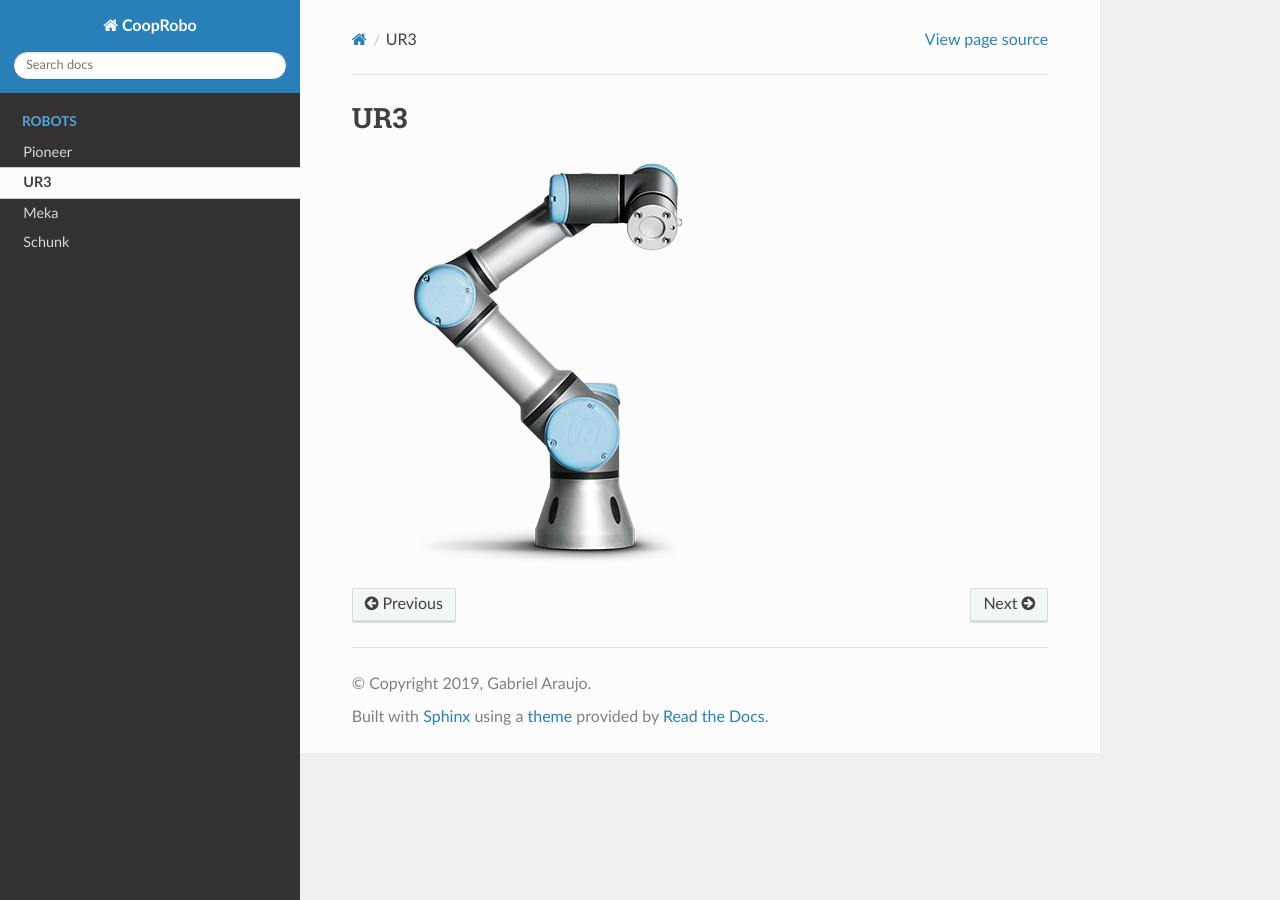
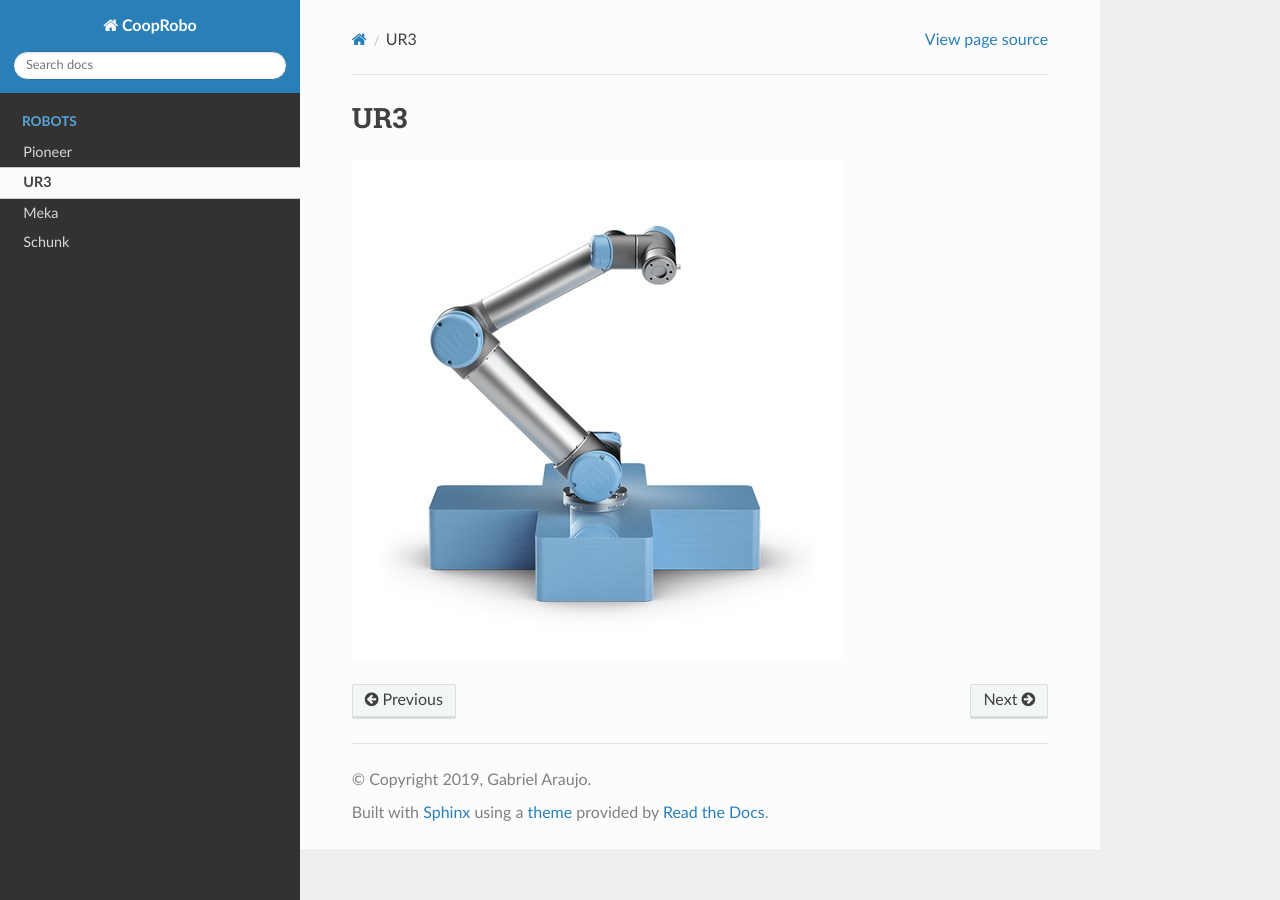
Before and after one commit to lara-unb/CoopRobo, a Sphinx documentation site: the page built from docs/source/ur3.rst, in a window 1280 px wide. Built offline with Sphinx 7.4.7 and the Read the Docs theme 2.0.0, drawn with Linux system fonts in a browser that asks for light colours.

Commit message:
Update docs

```diff
--- a/docs/source/conf.py
+++ b/docs/source/conf.py
@@ -14,7 +14,7 @@
 #
 import os
 import sys
-# sys.path.insert(0, os.path.abspath('.'))
+sys.path.insert(0, os.path.abspath('.'))
 
 
 # -- Project information -----------------------------------------------------
@@ -57,7 +57,7 @@
 # You can specify multiple suffix as a list of string:
 #
 # source_suffix = ['.rst', '.md']
-source_suffix = '.rst'
+source_suffix = ['.rst', '.md']
 
 # The master toctree document.
 master_doc = 'index'
@@ -126,7 +126,7 @@
 latex_elements = {
     # The paper size ('letterpaper' or 'a4paper').
     #
-    # 'papersize': 'letterpaper',
+    'papersize': 'a4paper',
 
     # The font size ('10pt', '11pt' or '12pt').
     #
--- a/docs/source/index.rst
+++ b/docs/source/index.rst
@@ -5,6 +5,8 @@
 
 Welcome to CoopRobo's documentation!
 ====================================
+
+Collaborative Robotics project
 
 
 .. image:: /img/collab.jpg
--- a/docs/source/ur3.rst
+++ b/docs/source/ur3.rst
@@ -2,4 +2,4 @@
 ===
 
 
-.. image:: /img/ur3.png
+.. image:: /img/ur3.jpg
```
Also changed, not shown: docs/source/img/ur3.jpg (added), docs/source/img/ur3.png (deleted).
